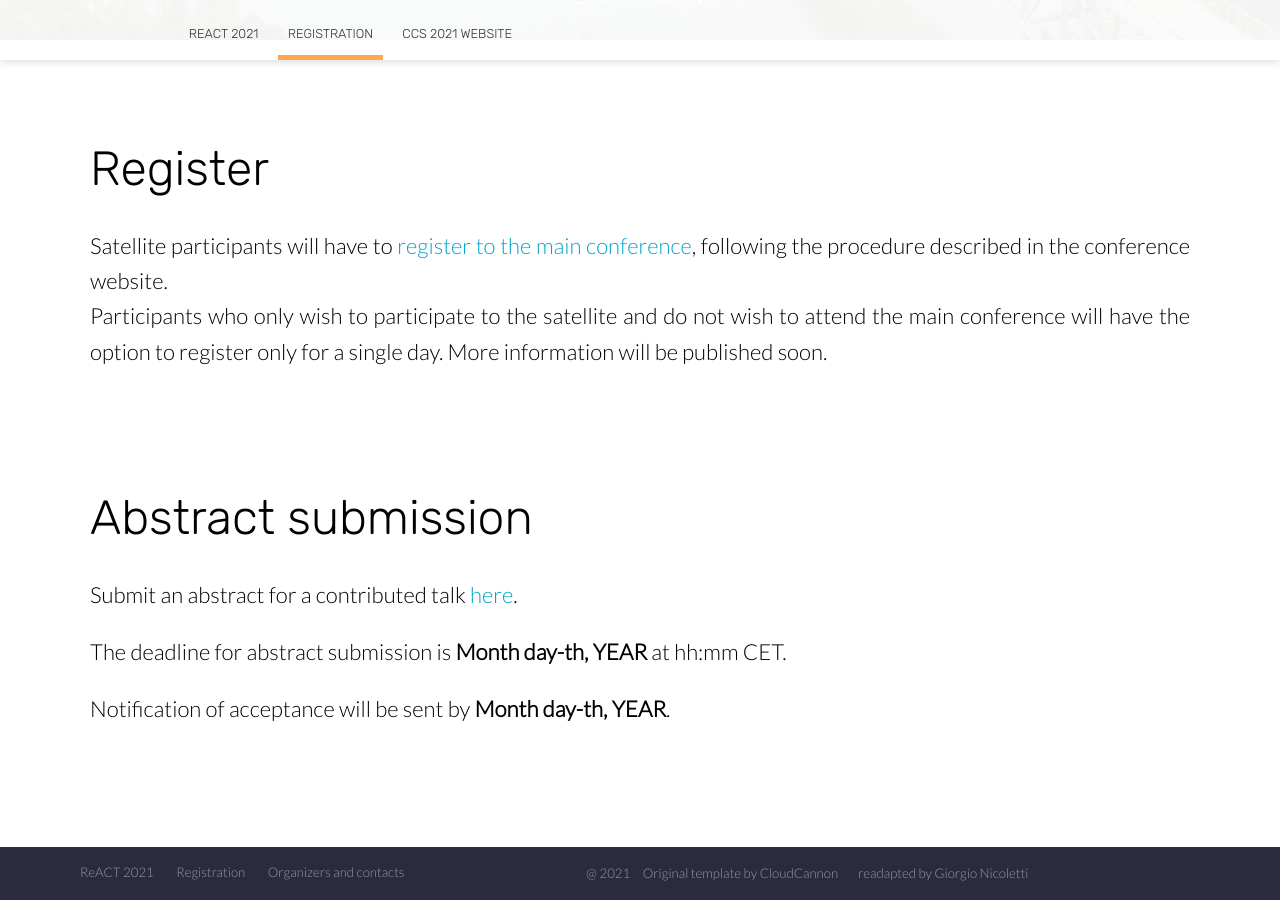
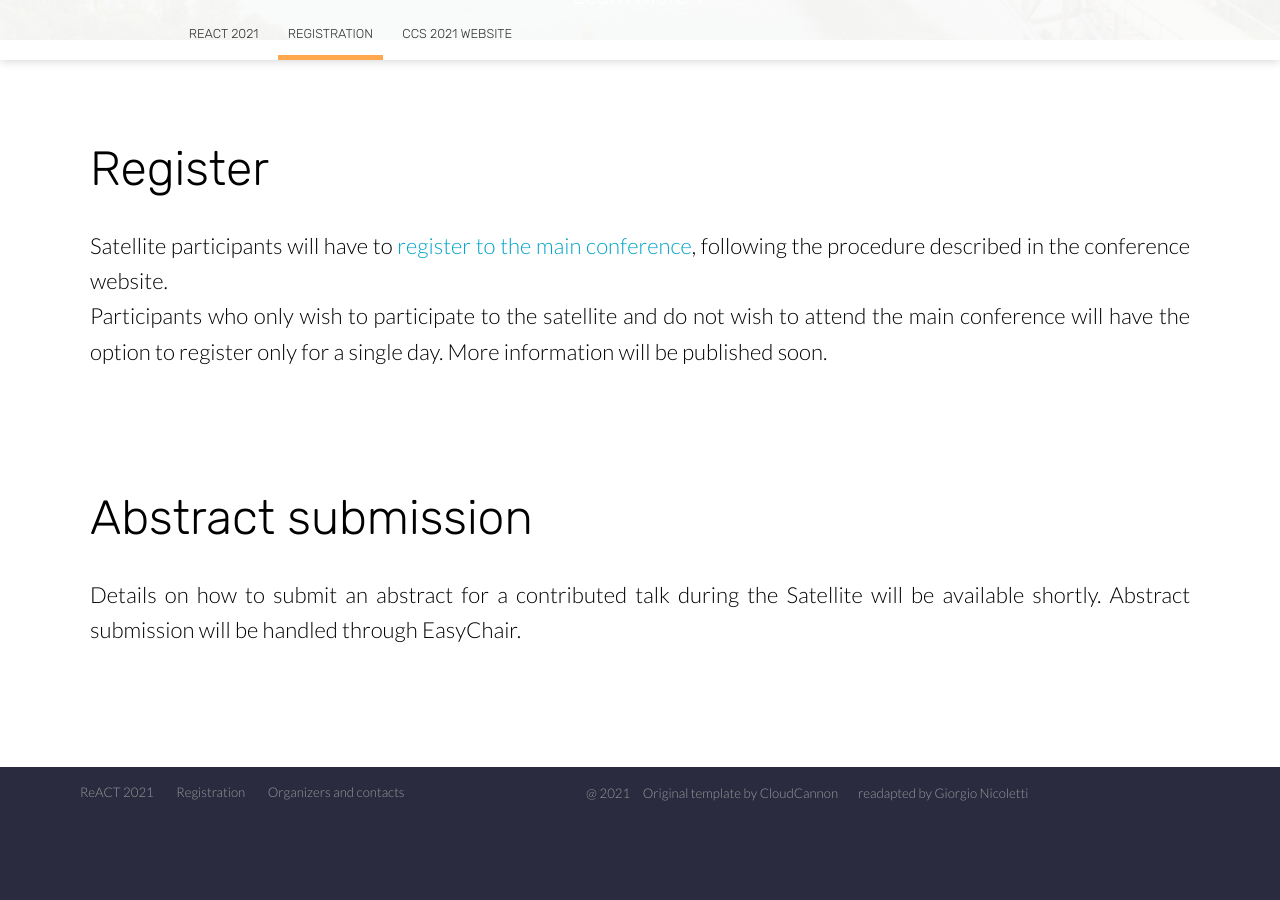
Before and after one commit to liphlab/REACT2021, a Jekyll site: the page built from registration.html, in a window 1280 px wide and 900 px high, scrolled down 860 px. Built offline with Jekyll 4.4.1, drawn with Linux system fonts in a browser that asks for light colours; nearby versions of some CDN libraries; after the commit the page ends 1680 px from its top, so only the background shows below that.

Commit message:
Update abstract sub

```diff
--- a/registration.html
+++ b/registration.html
@@ -31,9 +31,7 @@ image: /images/centre-congres.jpg
 		<div class="container flex">
 			<div class="text" style = "text-align: justify;text-justify: inter-word;">
 				<h2 class="editable">Abstract submission</h2>
-				<p>Submit an abstract for a contributed talk <a href="http://abstract-submission-link.com" target="_blank">here</a>.</p>
-				<p>The deadline for abstract submission is <b>Month day-th, YEAR</b> at hh:mm CET.</p>
-				<p>Notification of acceptance will be sent by <b>Month day-th, YEAR</b>.</p>
+				<p>Details on how to submit an abstract for a contributed talk during the Satellite will be available shortly. Abstract submission will be handled through EasyChair.</p>
 			</div>
 		</div>
 	</section>
```
Also changed, not shown: 3 other files.
